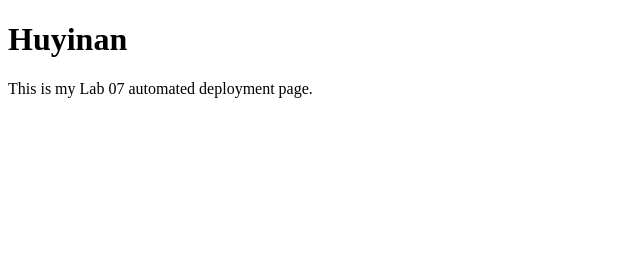
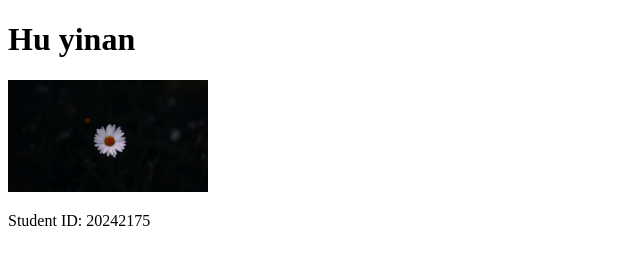
Before and after one commit to Hll-l/lab07-auto-deploy, a plain HTML site: page html/index.html in a window 1280 px wide. Shown: the whole page, without its empty margins (0-640 px from the left). Drawn offline with Linux system fonts and the light colour scheme.

Commit message:
update profile page

```diff
--- a/html/index.html
+++ b/html/index.html
@@ -4,7 +4,8 @@
   <title>Huyinan</title>
 </head>
 <body>
-  <h1>Huyinan</h1>
-  <p>This is my Lab 07 automated deployment page.</p>
+  <h1>Hu yinan</h1>
+  <img src="profile.jpg" width="200">
+  <p>Student ID: 20242175</p>
 </body>
 </html>
```
